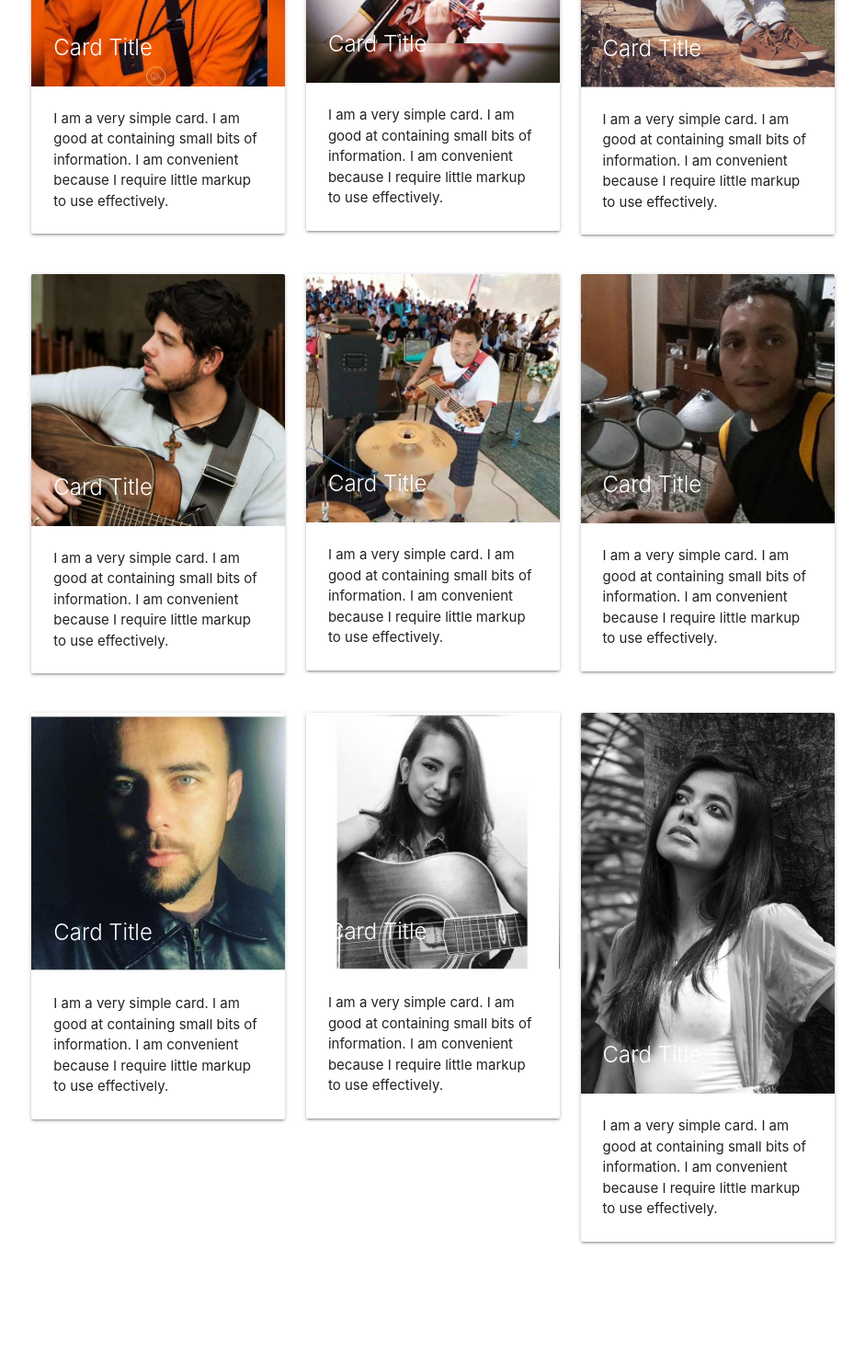
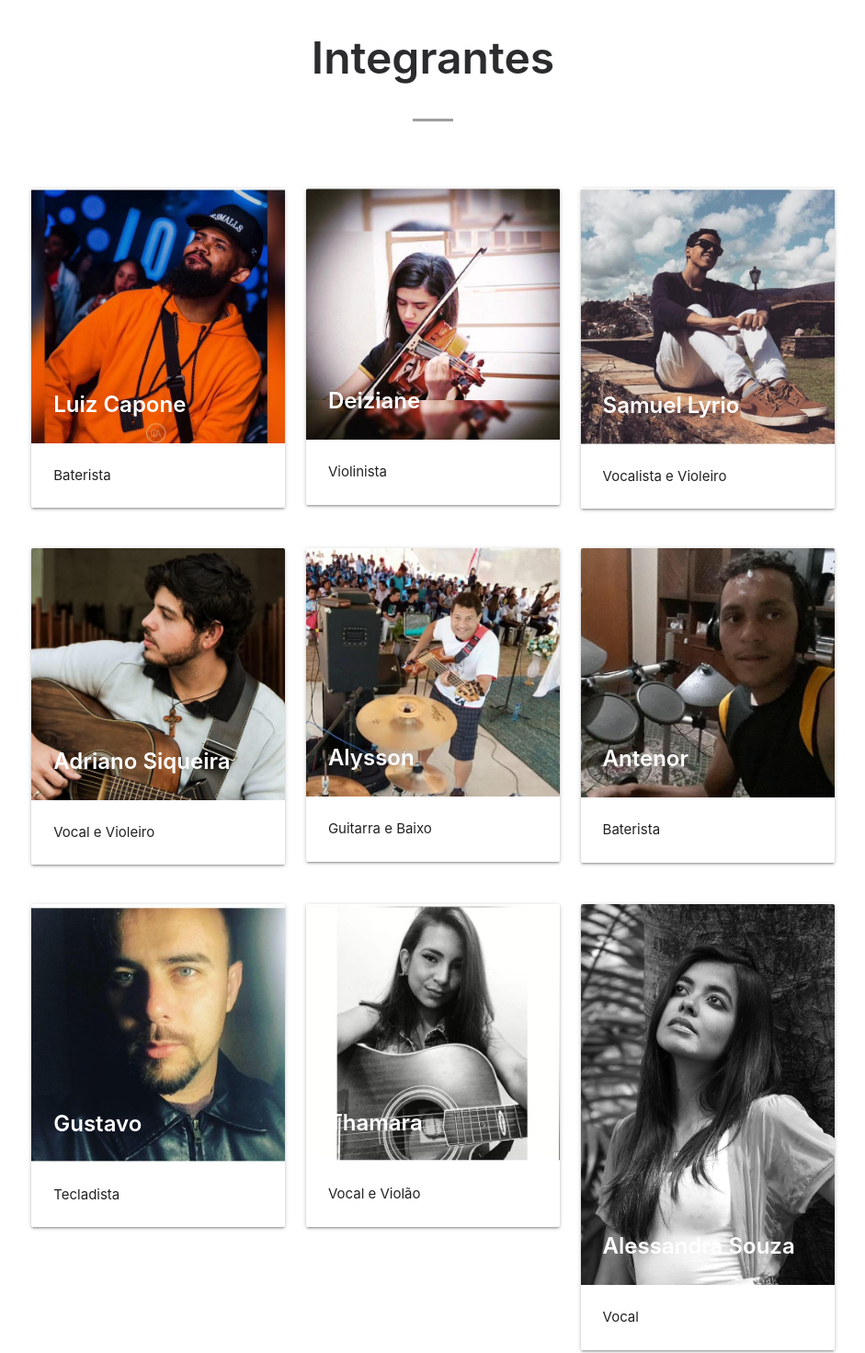
Before and after one commit to LucasViniciusPereira/EJC-Vespasiano, a plain HTML site: page index.html in a window 1280 px wide. Shown: the part 1020-2491 px from the top of the page at 92% size, without its empty margins (169-1110 px from the left). Before the commit the page ends 2405 px from the top, so only its background shows below. Drawn offline with Linux system fonts and the light colour scheme.

Commit message:
correção de layout

```diff
--- a/css/style.css
+++ b/css/style.css
@@ -1,7 +1,12 @@
-.responsive-img { max-width: 80% !important;}
+.responsive-img { max-width: 70% !important;}
 .margin-top-25 { margin-top: 25px;}
 .margin-top-50 { margin-top: 50px;}
 .margin-top-100 { margin-top: 100px;}
-.title-1 { font-weight: 600;font-size: 48px;     color: #6cbb23;}
+.title-1 { font-weight: 600;font-size: 48px;     color: #2b2c2d;}
+.title-2 { font-weight: 600;font-size: 48px;     color: white;}
 .sub-title-1 { text-align: justify;     font-size: 20px; }
 .sub-title-2 { text-align: justify;     font-size: 20px;}
+.divider{margin: 40px auto!important;
+    width: 5%;
+    border-bottom: 3px solid rgba(68,68,68,.42)!important;}
+    .card-title{font-weight: 600 !important;}
--- a/index.html
+++ b/index.html
@@ -1,13 +1,14 @@
 <!DOCTYPE html>
 <html>
+
 <head>
   <!--Import Google Icon Font-->
   <link href="https://fonts.googleapis.com/icon?family=Material+Icons" rel="stylesheet">
   <!--Import materialize.css-->
-      <link type="text/css" rel="stylesheet" href="css/materialize.min.css"  media="screen,projection"/>
-      <link type="text/css" rel="stylesheet" href="css/style.css"  media="screen,projection"/>
+  <link type="text/css" rel="stylesheet" href="css/materialize.min.css" media="screen,projection" />
+  <link type="text/css" rel="stylesheet" href="css/style.css" media="screen,projection" />
   <!--Let browser know website is optimized for mobile-->
-      <meta name="viewport" content="width=device-width, initial-scale=1.0"/>
+  <meta name="viewport" content="width=device-width, initial-scale=1.0" />
 </head>
 
 <body>
@@ -15,140 +16,157 @@
   <div class="container">
     <!-- Apresentação -->
     <div class="row margin-top-50">
-          <div class="col s6">
+      <div class="col s12 m6 center-align2">
         <img class="responsive-img" src="./img/imagem1.png">
       </div>
-          <div class="col s6 ">
+      <div class="col s12 m6 center-align">
         <span class="title-1">AGORA VOCÊ SABE</span>
-            <p class="sub-title-1 valign-wrapper margin-top-25 ">É tremendo... Que este encontro vivido, seja apenas um ponto de partida para tantos outros que você ainda terá.</p>
-            <p class="sub-title-2 margin-top-50">
-              Que o III EJC VESPASIANO possa ficar para sempre guardado em seu coração, não esqueça do sigilo e lembre-se sempre...
+        <p class="sub-title-1 valign-wrapper margin-top-25 ">É tremendo... Que este encontro vivido, seja apenas um
+          ponto de partida para tantos outros que você ainda terá.</p>
+        <p class="sub-title-2 margin-top-25">
+          Que o III EJC VESPASIANO possa ficar para sempre guardado em seu coração, não esqueça do sigilo e lembre-se
+          sempre...
           O importante é a rosa.
         </p>
-            <p class="sub-title-2 margin-top-100">Na procura de DEUS é ELE quem se adianta e vem ao nosso encontro.</p>
+        <p class="sub-title-2 margin-top-25">Na procura de DEUS é ELE quem se adianta e vem ao nosso encontro.</p>
+      </div>
+    </div>
+  </div>
+
+  <div class="container-fluid margin-top-100" style="background-color: #2b2c2d; color: white">
+
+    <div class="container" style="padding: 60px 0;">
+      <div class="row">
+        <div class="col s12 m6">
+          <small>EQUIPE DE MÚSICA</small>
+          <div style="font-size: 50px;">
+            <span>III EJC</span>
+            <span style="display: block; font-size: 50px; font-weight: 600; margin-top: -15px;">Vespasiano</span>
+          </div>
+        </div>
+
+        <div class="col s12 m6 center-align" style="margin-top: 55px;">
+          <a class="waves-effect waves-light btn-large valign-wrapper" target="_blank"
+            href="https://www.youtube.com/playlist?list=PLbbIMm8CPuafQqSIYIM_sYETE02pI-yHv"><i
+              class="material-icons right">cloud</i>Confira nossa Playlist</a>
+        </div>
+      </div>
     </div>
   </div>
 
   <!-- Integrantes -->
-        <div class="row margin-top-50">
+  <div class="container">
+    <div class="row margin-top-100">
       <h3 class="center-align title-1">Integrantes</h3>
+      <div class="divider"></div>
     </div>
-        <div class="row margin-top-50">
-          <div class="col s4 m4">
+    <div class="row margin-top-25">
+      <div class="col s12 m4">
         <div class="card">
           <div class="card-image">
             <img src="./img/int-1.jpeg">
-                  <span class="card-title">Card Title</span>
+            <span class="card-title">Luiz Capone</span>
           </div>
           <div class="card-content">
-                  <p>I am a very simple card. I am good at containing small bits of information.
-                  I am convenient because I require little markup to use effectively.</p>
+            <p>Baterista</p>
           </div>
         </div>
       </div>
 
-          <div class="col s4 m4">
+      <div class="col s12 m4">
         <div class="card">
           <div class="card-image">
             <img src="./img/int-2.jpeg">
-                  <span class="card-title">Card Title</span>
+            <span class="card-title">Deiziane</span>
           </div>
           <div class="card-content">
-                  <p>I am a very simple card. I am good at containing small bits of information.
-                  I am convenient because I require little markup to use effectively.</p>
+            <p>Violinista</p>
           </div>
         </div>
       </div>
 
-          <div class="col s4 m4">
+      <div class="col s12 m4">
         <div class="card">
           <div class="card-image">
             <img src="./img/int-3.jpeg">
-                  <span class="card-title">Card Title</span>
+            <span class="card-title">Samuel Lyrio</span>
           </div>
           <div class="card-content">
-                  <p>I am a very simple card. I am good at containing small bits of information.
-                  I am convenient because I require little markup to use effectively.</p>
+            <p>Vocalista e Violeiro</p>
           </div>
         </div>
       </div>
     </div>
     <div class="row">
-          <div class="col s4 m4">
+      <div class="col s12 m4">
         <div class="card">
           <div class="card-image">
             <img src="./img/int-4.jpeg">
-                  <span class="card-title">Card Title</span>
+            <span class="card-title">Adriano Siqueira</span>
           </div>
           <div class="card-content">
-                  <p>I am a very simple card. I am good at containing small bits of information.
-                  I am convenient because I require little markup to use effectively.</p>
+            <p>Vocal e Violeiro</p>
           </div>
         </div>
       </div>
 
-          <div class="col s4 m4">
+      <div class="col s12 m4">
         <div class="card">
           <div class="card-image">
             <img src="./img/int-5.jpeg">
-                  <span class="card-title">Card Title</span>
+            <span class="card-title">Alysson</span>
           </div>
           <div class="card-content">
-                  <p>I am a very simple card. I am good at containing small bits of information.
-                  I am convenient because I require little markup to use effectively.</p>
+            <p>Guitarra e Baixo</p>
           </div>
         </div>
       </div>
 
-          <div class="col s4 m4">
+      <div class="col s12 m4">
         <div class="card">
           <div class="card-image">
             <img src="./img/int-6.jpeg">
-                  <span class="card-title">Card Title</span>
+            <span class="card-title">Antenor</span>
           </div>
           <div class="card-content">
-                  <p>I am a very simple card. I am good at containing small bits of information.
-                  I am convenient because I require little markup to use effectively.</p>
+            <p>Baterista</p>
           </div>
         </div>
       </div>
     </div>
     <div class="row">
-          <div class="col s4 m4">
+      <div class="col s12 m4">
         <div class="card">
           <div class="card-image">
             <img src="./img/int-7.jpeg">
-                  <span class="card-title">Card Title</span>
+            <span class="card-title">Gustavo</span>
           </div>
           <div class="card-content">
-                  <p>I am a very simple card. I am good at containing small bits of information.
-                  I am convenient because I require little markup to use effectively.</p>
+            <p>Tecladista</p>
           </div>
         </div>
       </div>
 
-          <div class="col s4 m4">
+      <div class="col s12 m4">
         <div class="card">
           <div class="card-image">
             <img src="./img/int-8.jpeg">
-                  <span class="card-title">Card Title</span>
+            <span class="card-title">Thamara</span>
           </div>
           <div class="card-content">
-                  <p>I am a very simple card. I am good at containing small bits of information.
-                  I am convenient because I require little markup to use effectively.</p>
+            <p>Vocal e Violão</p>
           </div>
         </div>
       </div>
 
-          <div class="col s4 m4">
+      <div class="col s12 m4">
         <div class="card">
           <div class="card-image">
             <img src="./img/int-9.jpeg">
-                  <span class="card-title">Card Title</span>
+            <span class="card-title">Alessandra Souza</span>
           </div>
           <div class="card-content">
-                  <p>I am a very simple card. I am good at containing small bits of information.
-                  I am convenient because I require little markup to use effectively.</p>
+            <p>Vocal</p>
           </div>
         </div>
       </div>
@@ -156,7 +174,15 @@
     </div>
   </div>
 
+
+  <div class="container-fluid margin-top-100" style="background-color: #2b2c2d; color: white">
+    <div class="container">
+        <div style="padding: 60px 0;">Copyright ©2019 Todos os direitos reservados. EJC Vespasiano 2019. by</div>
+    </div>
+  </div>
+
   <!--JavaScript at end of body for optimized loading-->
   <script type="text/javascript" src="js/materialize.min.js"></script>
 </body>
+
 </html>
```
Lines whose indentation alone changed are shown as unchanged.
